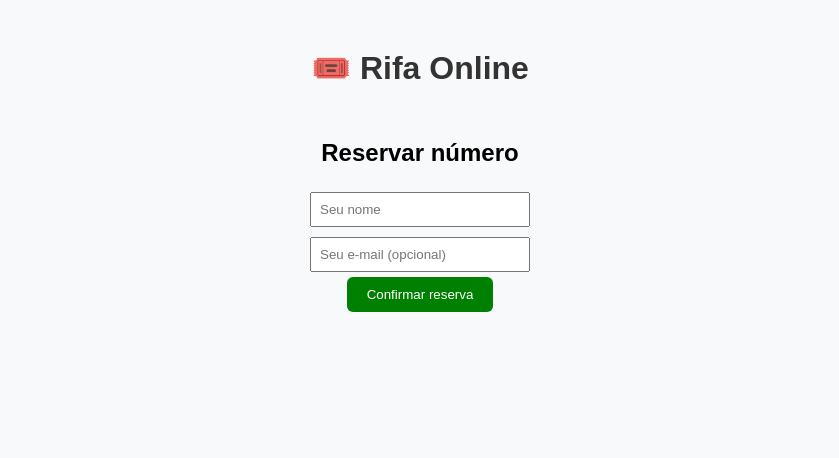
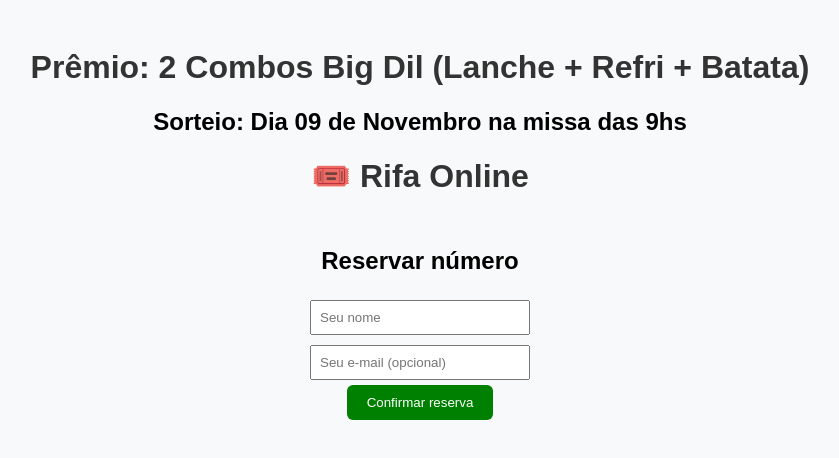
Before and after one commit to ThiagOliveira26/pastoral, a plain HTML site: page index.html in a window 1280 px wide. Shown: the whole page, without its empty margins (220-1059 px from the left). Drawn offline with nearby package versions, Linux system fonts and the light colour scheme.

Commit message:
textos adicionados

```diff
--- a/index.html
+++ b/index.html
@@ -2,7 +2,9 @@
 <html lang="pt-BR">
 <head>
   <meta charset="UTF-8" />
-  <title>Rifa Online</title>
+  <title>Rifa Pastoral Familiar</title>
+  <h1>Prêmio: 2 Combos Big Dil (Lanche + Refri + Batata)</h1>
+  <h2>Sorteio: Dia 09 de Novembro na missa das 9hs</h2>
   <meta name="viewport" content="width=device-width, initial-scale=1.0" />
   <script src="https://unpkg.com/@supabase/supabase-js@2"></script>
   <style>
```
